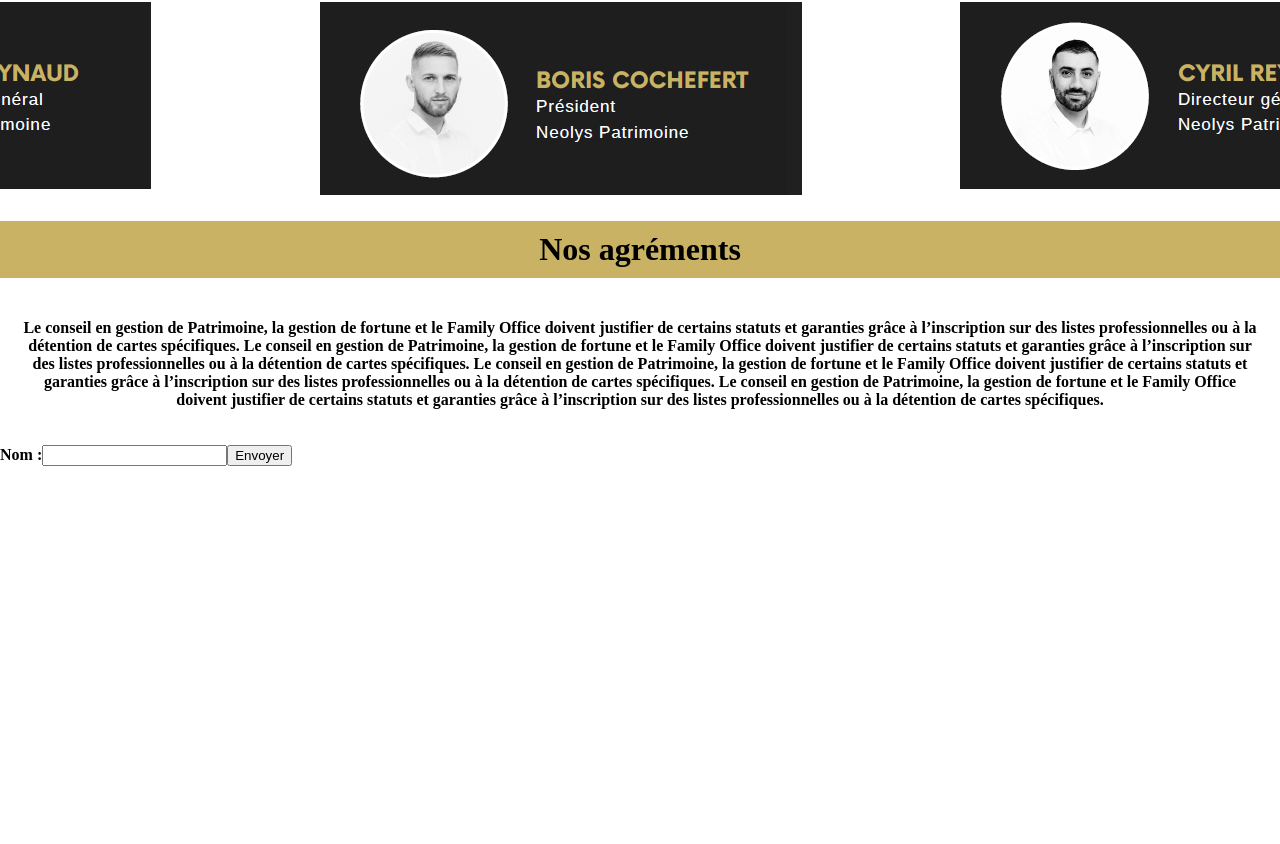
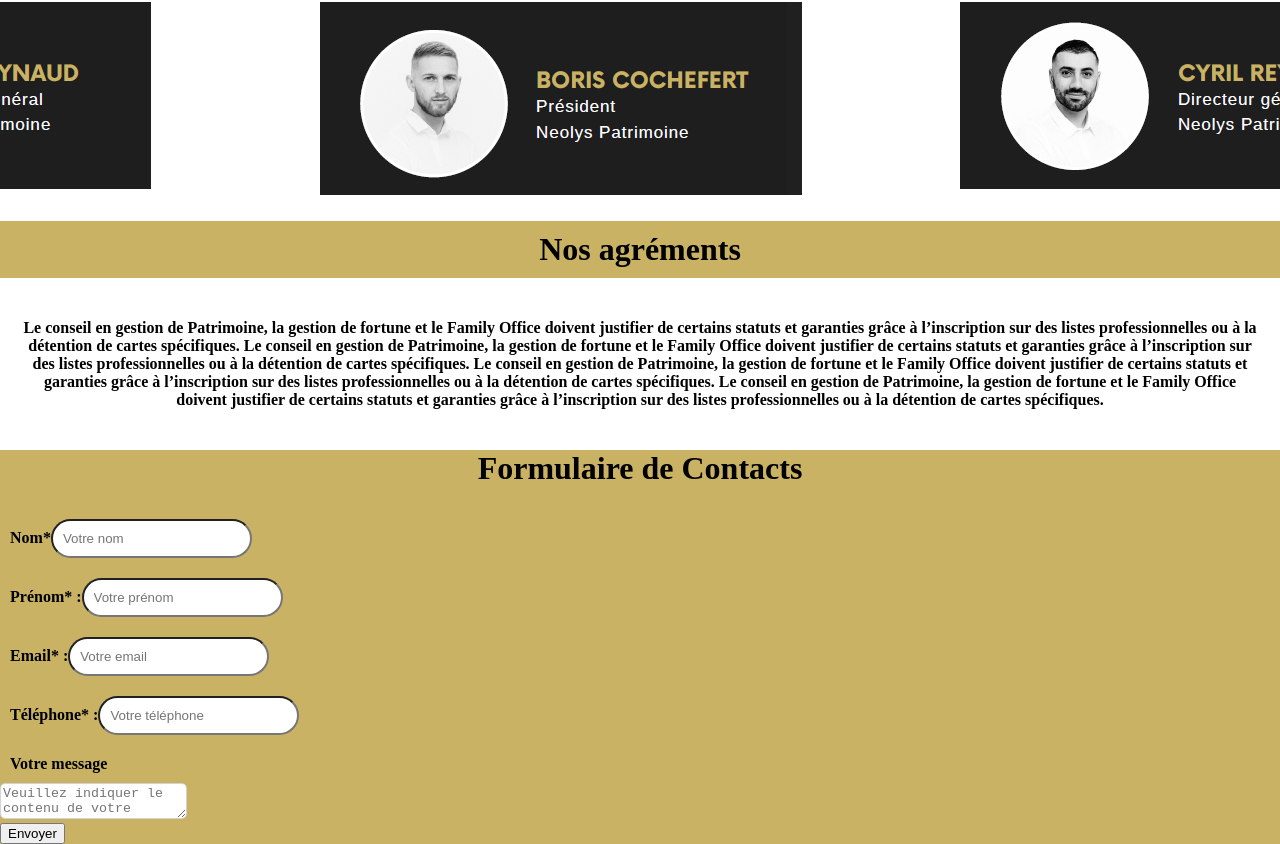
Before and after one commit to ArnaudLahaual/Neolys, a React (Create React App) app in the folder neolys-patrimoine/: page / in a window 1280 px wide. Shown: the part 2369-3213 px from the top of the page. Before the commit the page ends 2835 px from the top, so only its background shows below. Built offline with nearby package versions, Linux system fonts and the light colour scheme.

Commit message:
mise en place du formulaire

```diff
--- a/neolys-patrimoine/src/components/Home/Form/form.js
+++ b/neolys-patrimoine/src/components/Home/Form/form.js
@@ -3,13 +3,70 @@ import './form.scss';
 function Form() {
 
   return (
-    <div className="form" id='contacts'>
+    <div className="registration" id='contacts'>
 
-        <form>
-            <label>
-                Nom :
-                <input type="text" name="name" />
+        <h1 className='registration__form__title '>Formulaire de Contacts</h1>
+
+        <form className='registration__form'>
+
+
+          {/* Nom */}
+            <label className='registration__form__label'>
+                Nom*
+                <input
+                className="registration__form__field"
+                type="text"
+                name="lastname"
+                placeholder='Votre nom'
+                required="required"
+                />
             </label>
+
+            {/* Prénom */}
+              <label className='registration__form__label'>
+                Prénom* :
+                <input
+                className="registration__form__field"
+                type="text"
+                name="firstname"
+                placeholder='Votre prénom'
+                required="required"
+                />
+            </label>
+
+              {/* Email */}
+              <label className='registration__form__label'>
+                Email* :
+                <input
+                className="registration__form__field"
+                type="mail"
+                name="mail"
+                placeholder='Votre email'
+                required="required"
+                />
+            </label>
+
+              {/* Téléphone */}
+              <label className='registration__form__label'>
+                Téléphone* :
+                <input
+                className="registration__form__field"
+                type="tel"
+                name="tel"
+                placeholder='Votre téléphone'
+                required="required"
+                />
+            </label>
+
+            <label className="registration__form__label">Votre message</label>
+              <div>
+                <textarea
+                  className='registration__form__textarea'
+                  placeholder="Veuillez indiquer le contenu de votre message"
+                  name="message"
+                />
+              </div>
+
             <input type="submit" value="Envoyer" />
         </form>
     </div>
--- a/neolys-patrimoine/src/components/Home/Form/form.scss
+++ b/neolys-patrimoine/src/components/Home/Form/form.scss
@@ -0,0 +1,29 @@
+.registration {
+    background-color: #C9B263;
+    text-align: center;
+
+    &__form {
+        display: flex;
+        flex-direction: column;
+        align-items: flex-start;
+
+    &__label {
+        align-items: center;
+        padding: 10px;
+        display: flex;
+        line-height: normal;
+        margin-right: 5px;
+    }
+
+    &__field {
+padding: 10px;
+border-radius: 20px;
+    }
+
+    &__textarea {
+        border-radius: 5px;
+        border: 1px solid lightgray;
+        width: 100%;
+    }
+    }
+}
```
